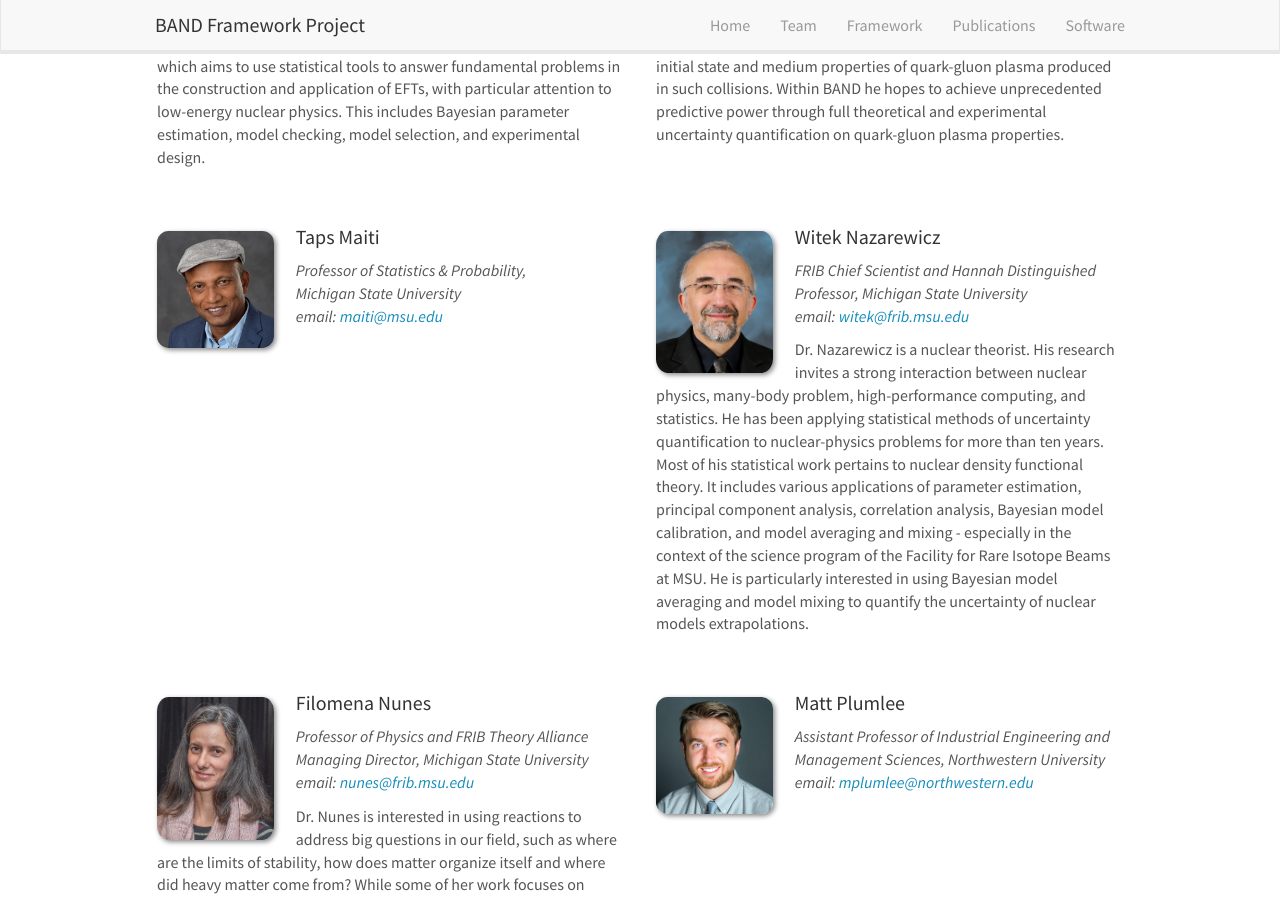
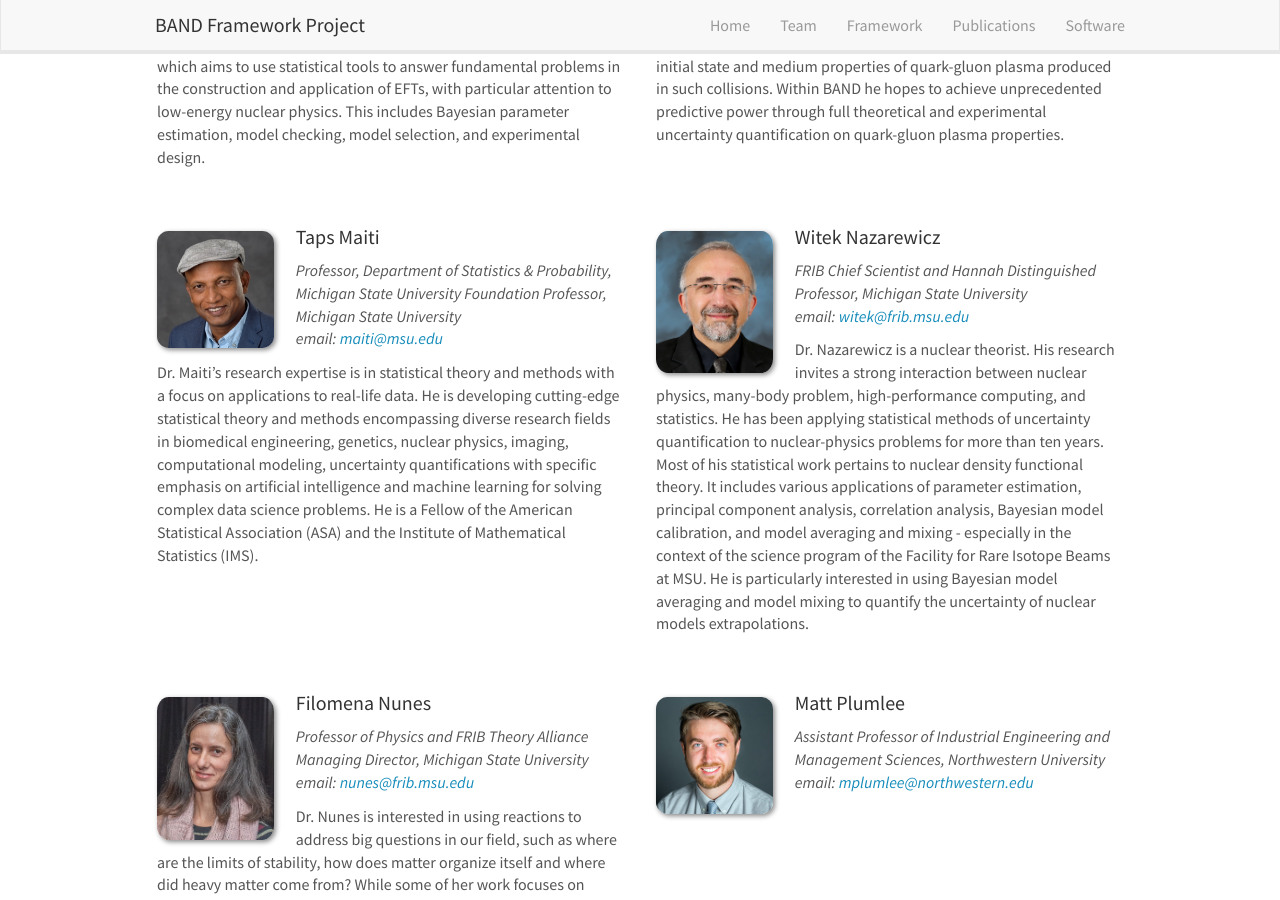
Before and after one commit to bandframework/bandframework.github.io, a Jekyll site: the page built from _pages/team.md, in a window 1280 px wide and 900 px high, scrolled down 837 px. Built offline with Jekyll 4.4.1, drawn with Linux system fonts in a browser that asks for light colours; nearby versions of some CDN libraries.

Commit message:
updated Taps bio

```diff
--- a/_data/team_members.yml
+++ b/_data/team_members.yml
@@ -16,11 +16,11 @@
 
 - name: Taps Maiti
   photo: taps-maiti_2.jpg
-  info: Professor  of Statistics &amp; Probability, <br> Michigan State University
+  info: Professor, Department of Statistics &amp; Probability, <br> Michigan State University Foundation Professor, <br> Michigan State University
   email: maiti@msu.edu
   number_educ: 0
   education1:
-  bio:
+  bio: Dr. Maiti's research expertise is in statistical theory and methods with a focus on applications to real-life data. He is developing cutting-edge statistical theory and methods encompassing diverse research fields in biomedical engineering, genetics, nuclear physics, imaging, computational modeling, uncertainty quantifications with specific emphasis on artificial intelligence and machine learning for solving complex data science problems.  He is a Fellow of the American Statistical Association (ASA) and the Institute of Mathematical Statistics (IMS).
 
 - name: Witek Nazarewicz
   photo: witek.jpg
```
Also changed, not shown: images/favicon.ico (deleted), images/picpic/Gallery/20150918_145800.jpg (deleted).
